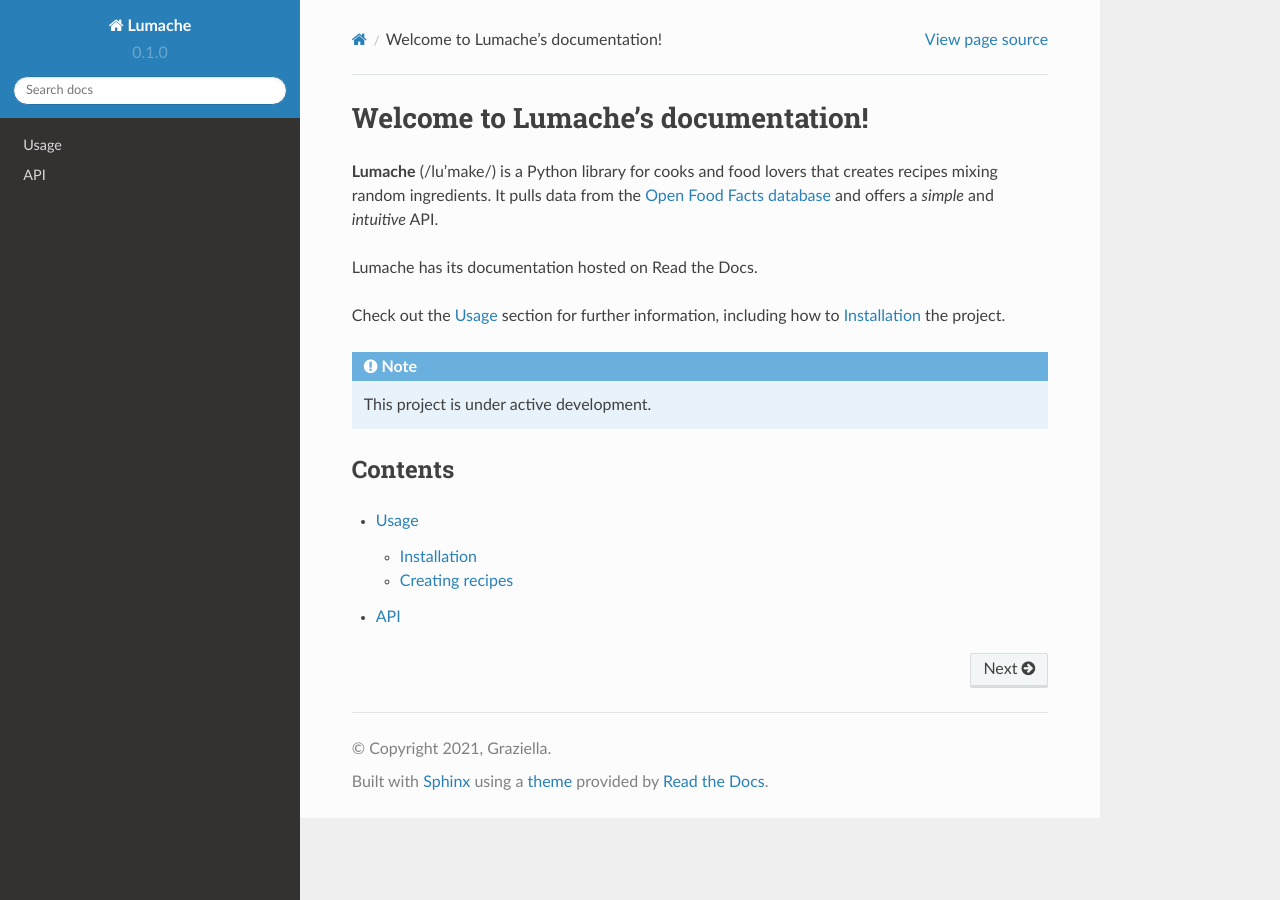
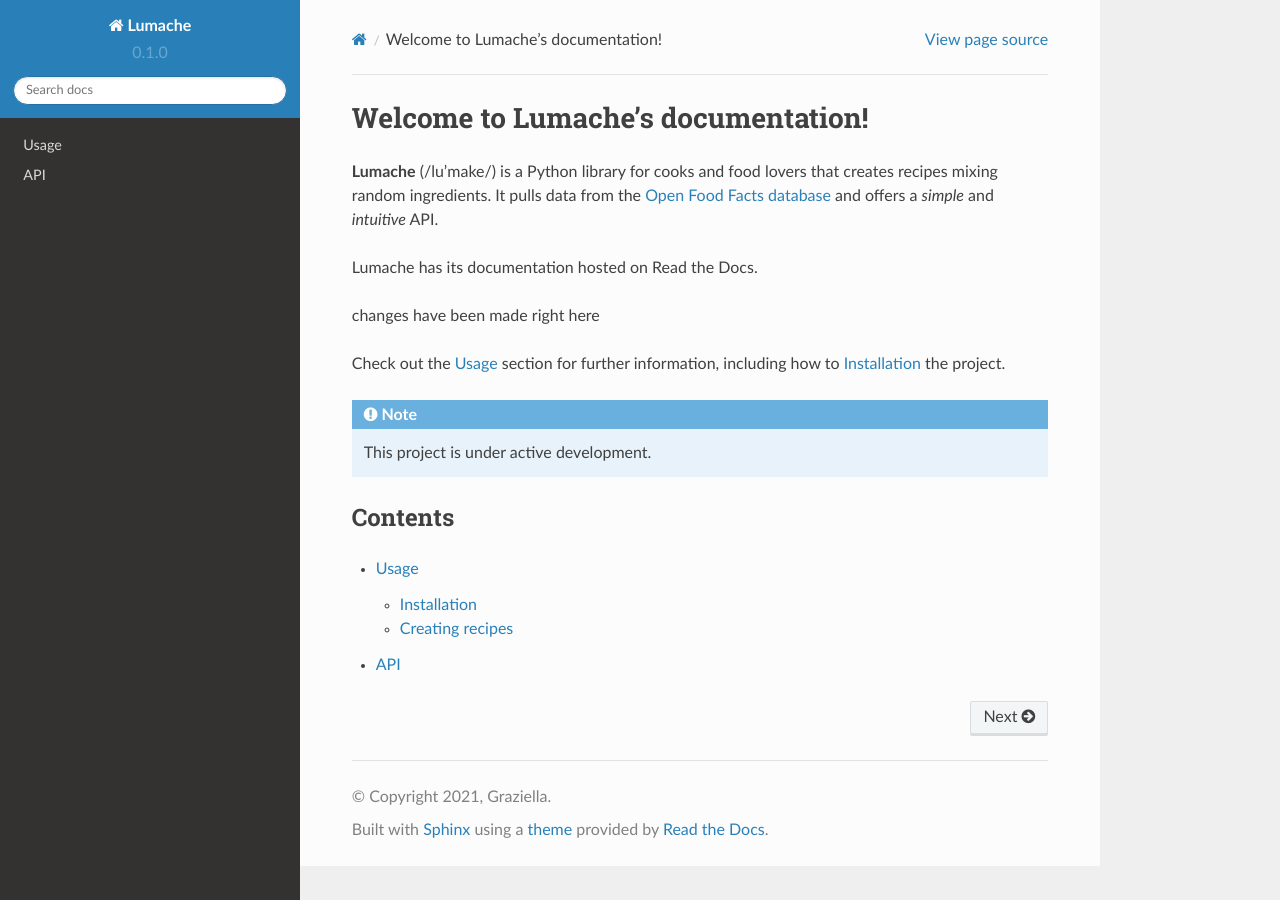
Before and after one commit to ElizaRassam/rtd-tutorial, a Sphinx documentation site: the page built from docs/source/index.rst, in a window 1280 px wide. Built offline with Sphinx 7.4.7 and the Read the Docs theme 2.0.0, drawn with Linux system fonts in a browser that asks for light colours.

Commit message:
Test change for this project

```diff
--- a/docs/source/index.rst
+++ b/docs/source/index.rst
@@ -8,6 +8,7 @@ and offers a *simple* and *intuitive* API.
 
 Lumache has its documentation hosted on Read the Docs.
 
+changes have been made right here
 
 Check out the :doc:`usage` section for further information, including
 how to :ref:`installation` the project.
```
